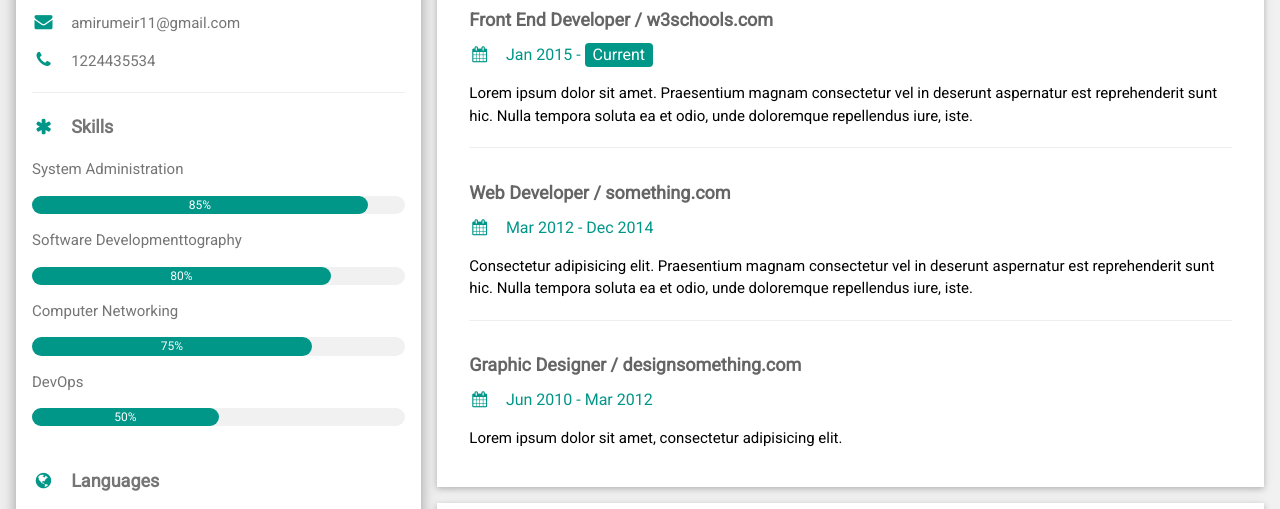
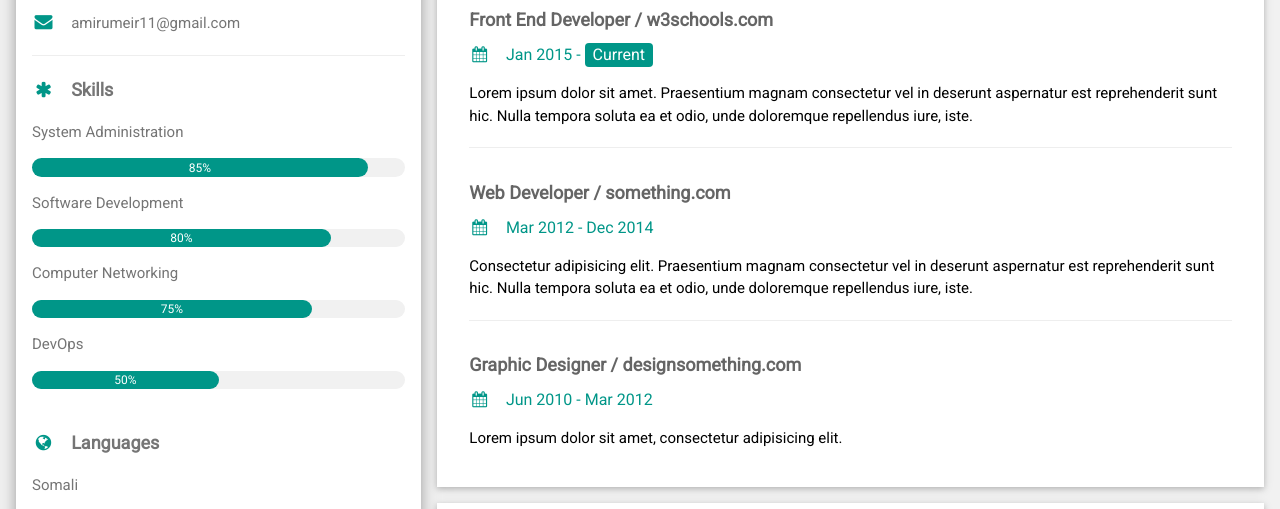
Before and after one commit to omaradam61/colloborate, a plain HTML site: page index.html in a window 1280 px wide. Shown: the part 117-626 px from the top of the page. Drawn offline with nearby package versions, Linux system fonts and the light colour scheme.

Commit message:
update personal info

```diff
--- a/index.html
+++ b/index.html
@@ -33,7 +33,7 @@ html,body,h1,h2,h3,h4,h5,h6 {font-family: "Roboto", sans-serif}
           <p><i class="fa fa-briefcase fa-fw w3-margin-right w3-large w3-text-teal"></i>DevOps Engineer</p>
           <p><i class="fa fa-home fa-fw w3-margin-right w3-large w3-text-teal"></i>Mogadishu, Somalia</p>
           <p><i class="fa fa-envelope fa-fw w3-margin-right w3-large w3-text-teal"></i>amirumeir11@gmail.com</p>
-          <p><i class="fa fa-phone fa-fw w3-margin-right w3-large w3-text-teal"></i>1224435534</p>
+          <!-- <p><i class="fa fa-phone fa-fw w3-margin-right w3-large w3-text-teal"></i>1224435534</p> -->
           <hr>
 
           <p class="w3-large"><b><i class="fa fa-asterisk fa-fw w3-margin-right w3-text-teal"></i>Skills</b></p>
@@ -41,7 +41,7 @@ html,body,h1,h2,h3,h4,h5,h6 {font-family: "Roboto", sans-serif}
           <div class="w3-light-grey w3-round-xlarge w3-small">
             <div class="w3-container w3-center w3-round-xlarge w3-teal" style="width:90%">85%</div>
           </div>
-          <p>Software Developmenttography</p>
+          <p>Software Development</p>
           <div class="w3-light-grey w3-round-xlarge w3-small">
             <div class="w3-container w3-center w3-round-xlarge w3-teal" style="width:80%">
               <div class="w3-center w3-text-white">80%</div>
```
